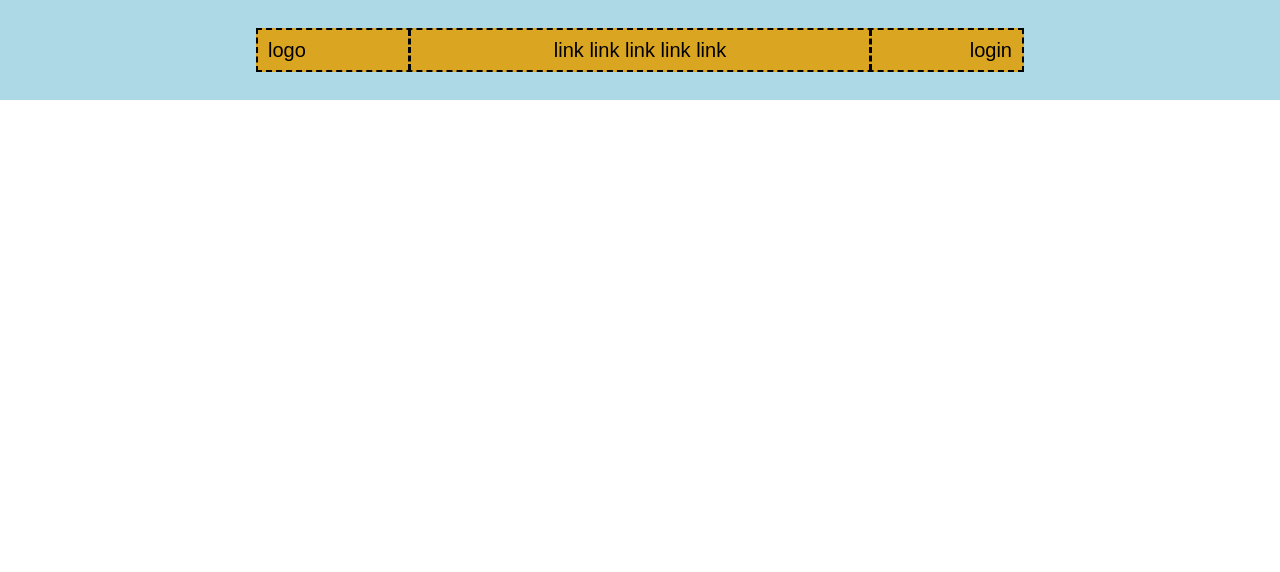
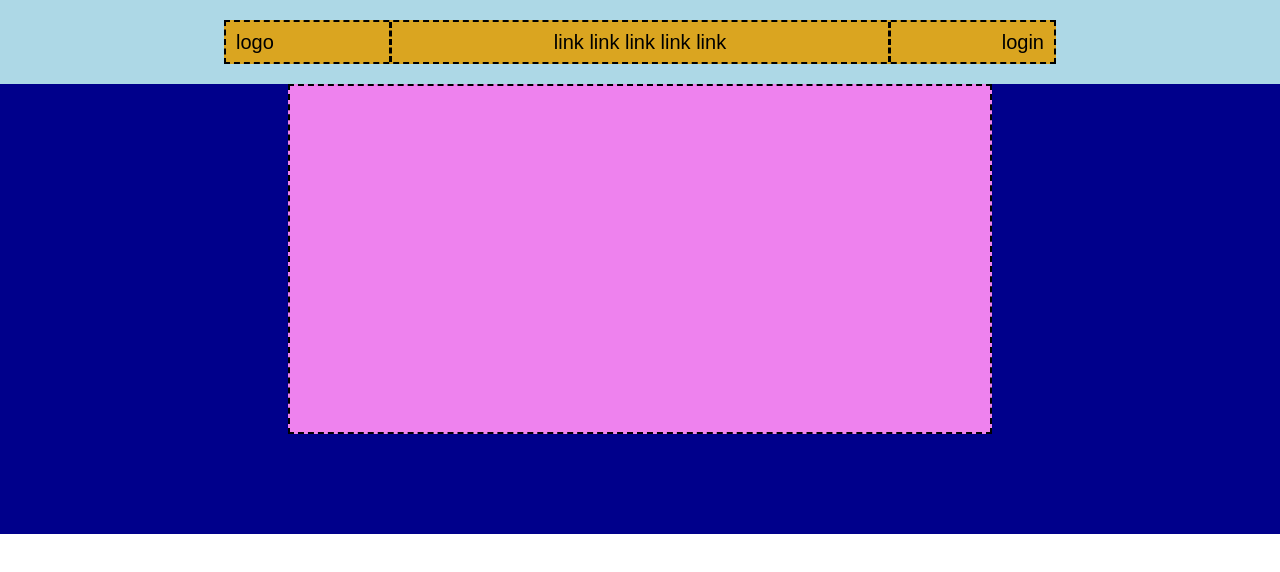
Before and after one commit to imLukePex/htmlcss-struttura-discord, a plain HTML site: page index.html in a window 1280 px wide. Drawn offline with Linux system fonts and the light colour scheme; a web font is replaced by a local one.

Commit message:
creation header

```diff
--- a/css/style.css
+++ b/css/style.css
@@ -12,32 +12,28 @@
 
 /* Stili dell'Header */
 header {
-    display: flex;
-    justify-content: center;
-    align-items: center;
-
     /* DEBUG */
     background-color: #add8e6;
-    min-height: 100px;
+    min-height: 80px;
 }
 
-#container-navbar {
-    display: flex;
-    min-width: 60%;
-    border: 2px dashed;
-
-    /* DEBUG */
-    background-color: #daa520;
-    min-height: 40px;
+#navbar {
+    padding: 20px 0;
 }
 
 nav {
     display: flex;
-    justify-content: space-between;
-    width: 100%;
-    align-items: center;
     line-height: 40px;
     font-size: 20px;
+    border: 2px dashed;
+}
+
+nav.center {
+    max-width: 65%;
+    margin: 0 auto;
+
+    /* DEBUG */
+    background-color: #daa520;
 }
 
 .left-section {
@@ -64,7 +60,20 @@ a {
 }
 
 #container-header {
-
     /* DEBUG */
     background-color: #00008b;
+    min-height: 450px;
 }
+
+#text {
+
+}
+
+div.center {
+    display: flex;
+    border: 2px dashed;
+    background-color: #ee82ee;
+    max-width: 55%;
+    height: 350px;
+    margin: 0 auto;
+}
--- a/index.html
+++ b/index.html
@@ -12,8 +12,8 @@
 
     <!-- Sezione dell'Header -->
     <header>
-        <div id="container-navbar">
-            <nav>
+        <div id="navbar">
+            <nav class="center">
                 <div class="left-section"><a href="#">logo</a></div>
                 <div class="middle-section">
                     <a href="#">link</a>
@@ -26,7 +26,9 @@
             </nav>
         </div>
         <div id="container-header">
-            <div id="container-text"></div>
+            <div id="text">
+                <div class="center"></div>
+            </div>
         </div>
     </header>
 
```
